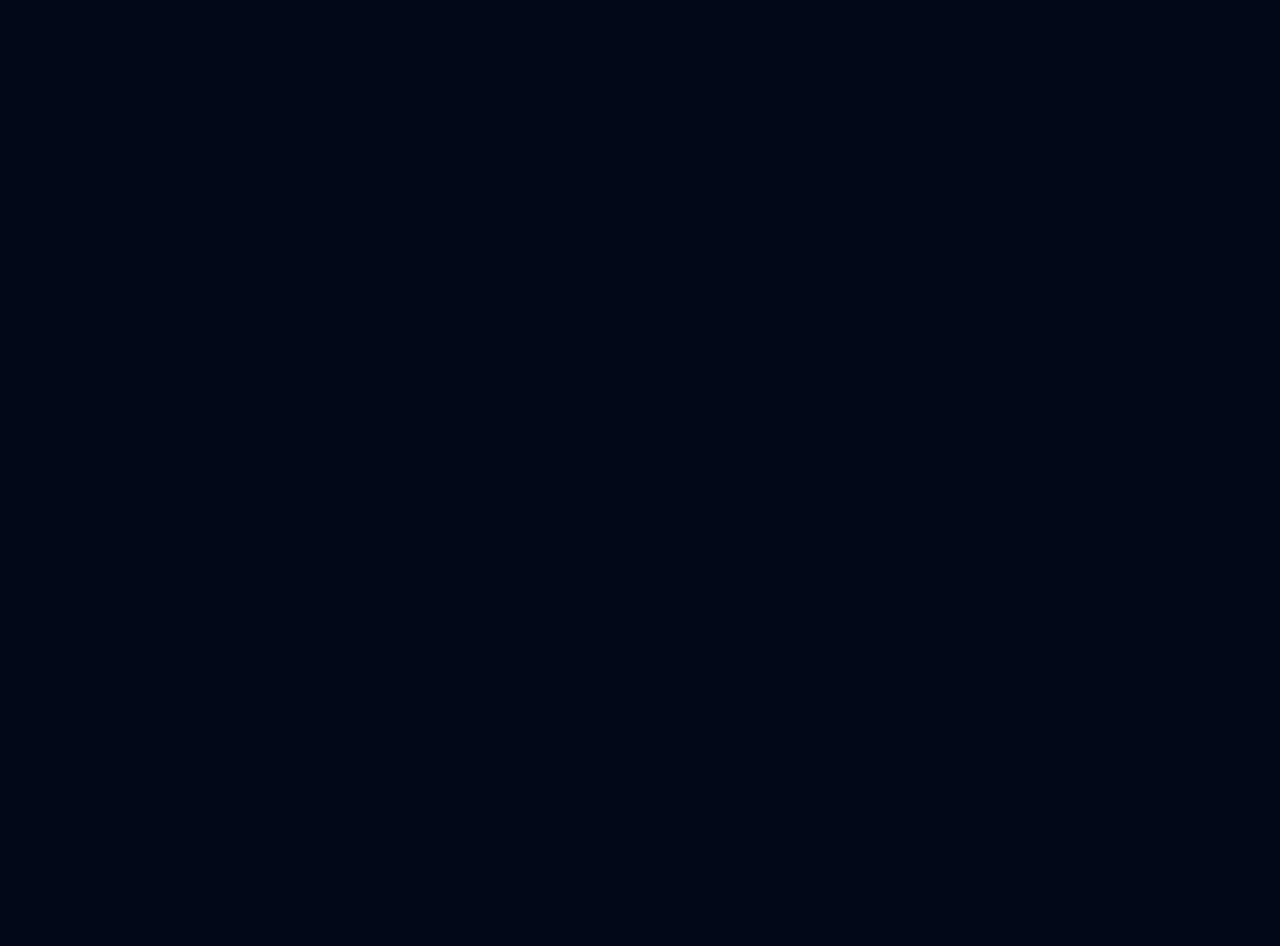
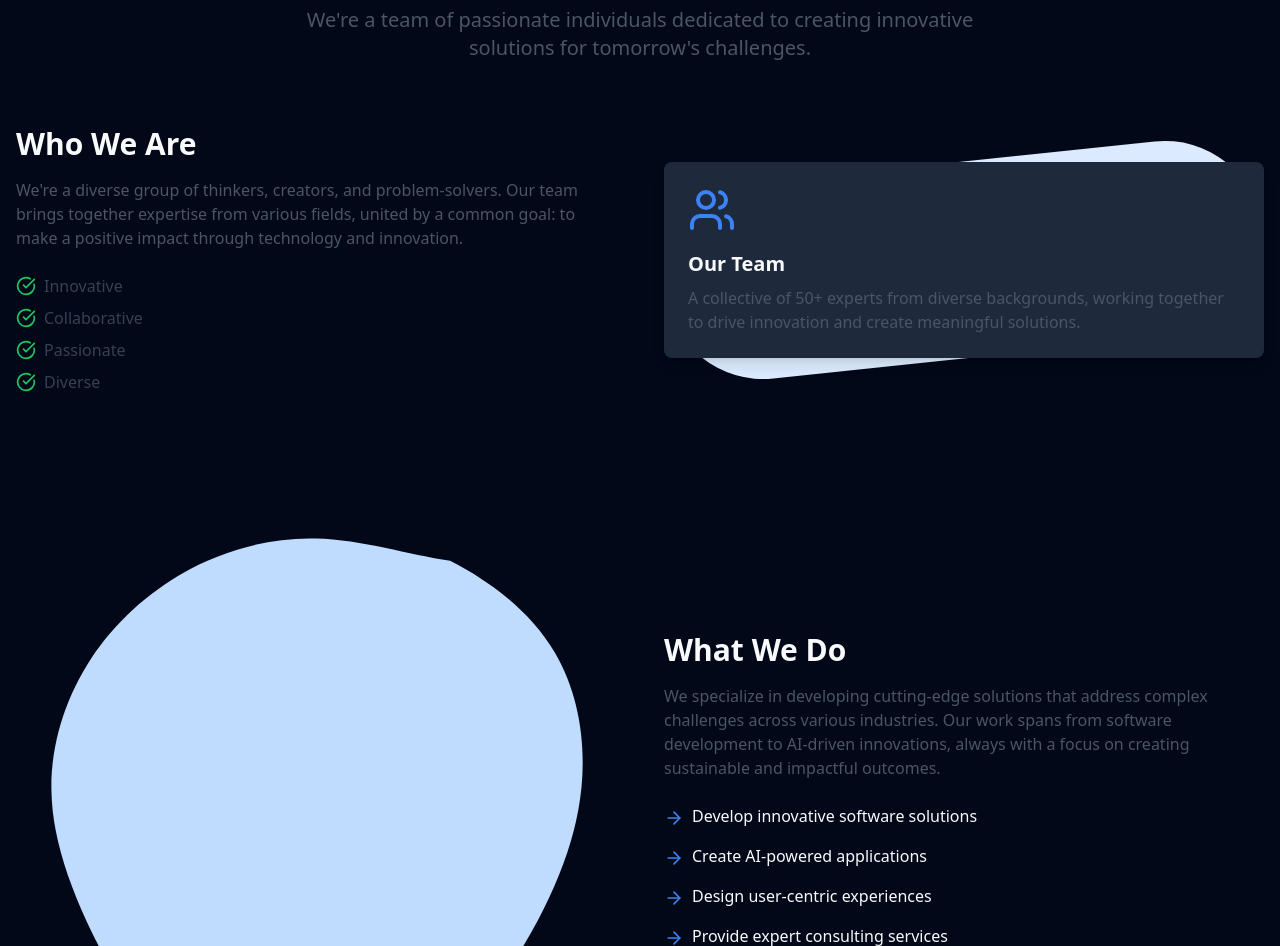
Before and after one commit to D3V-Legion/Open-Startup-Frontend, a React (Vite) app in the folder vite-project/: page /about in a window 1280 px wide. Shown: the part 186-1132 px from the top of the page. Before the commit the page ends 800 px from the top, so only its background shows below. Built offline with nearby package versions, Linux system fonts and the light colour scheme.

Commit message:
creacion inicial de about-page

```diff
--- a/vite-project/src/pages/About.tsx
+++ b/vite-project/src/pages/About.tsx
@@ -1,9 +1,70 @@
-import React from 'react'
+import { ArrowRight, CheckCircle, Users } from "lucide-react"
 
-const About = () => {
+export default function AboutUs() {
   return (
-    <div>About</div>
+    <div className="min-h-screen bg-gradient-to-b">
+      <main className="container mx-auto px-4 py-16">
+        <section className="text-center mb-16">
+          <h1 className="text-4xl font-bold mb-4">About Us</h1>
+          <p className="text-xl text-gray-600 max-w-2xl mx-auto">
+            We're a team of passionate individuals dedicated to creating innovative solutions for tomorrow's challenges.
+          </p>
+        </section>
+
+        <section className="grid md:grid-cols-2 gap-12 items-center mb-24">
+          <div>
+            <h2 className="text-3xl font-semibold mb-4">Who We Are</h2>
+            <p className="text-gray-600 mb-6">
+              We're a diverse group of thinkers, creators, and problem-solvers. Our team brings together expertise from various fields, united by a common goal: to make a positive impact through technology and innovation.
+            </p>
+            <ul className="space-y-2">
+              {["Innovative", "Collaborative", "Passionate", "Diverse"].map((trait) => (
+                <li key={trait} className="flex items-center text-gray-700">
+                  <CheckCircle className="text-green-500 mr-2" size={20} />
+                  {trait}
+                </li>
+              ))}
+            </ul>
+          </div>
+          <div className="relative">
+            <div className="absolute inset-0 bg-blue-100 rounded-full transform -rotate-6"></div>
+            <div className="relative bg-muted shadow-lg rounded-lg p-6">
+              <Users size={48} className="text-blue-500 mb-4" />
+              <h3 className="text-xl font-semibold mb-2">Our Team</h3>
+              <p className="text-gray-600">
+                A collective of 50+ experts from diverse backgrounds, working together to drive innovation and create meaningful solutions.
+              </p>
+            </div>
+          </div>
+        </section>
+
+        <section className="grid md:grid-cols-2 gap-12 items-center">
+          <div className="order-2 md:order-1">
+            <svg className="w-full h-auto" viewBox="0 0 200 200" xmlns="http://www.w3.org/2000/svg">
+              <path fill="#BFDBFE" d="M44.7,-76.4C58.8,-69.2,71.8,-59.1,79.6,-45.8C87.4,-32.6,90,-16.3,88.5,-0.9C87,14.6,81.4,29.2,74.1,43.2C66.7,57.2,57.6,70.6,45,78.3C32.4,86,16.2,88,-0.4,88.7C-17,89.4,-34,88.8,-47.1,81.2C-60.2,73.6,-69.4,59,-76.4,43.9C-83.3,28.8,-88,14.4,-88.2,-0.1C-88.4,-14.6,-84,-29.2,-76.3,-41.7C-68.6,-54.2,-57.6,-64.6,-44.7,-72.1C-31.8,-79.6,-15.9,-84.2,-0.2,-83.8C15.5,-83.5,30.9,-78.3,44.7,-76.4Z" transform="translate(100 100)" />
+            </svg>
+          </div>
+          <div className="order-1 md:order-2">
+            <h2 className="text-3xl font-semibold mb-4">What We Do</h2>
+            <p className="text-gray-600 mb-6">
+              We specialize in developing cutting-edge solutions that address complex challenges across various industries. Our work spans from software development to AI-driven innovations, always with a focus on creating sustainable and impactful outcomes.
+            </p>
+            <ul className="space-y-4">
+              {[
+                "Develop innovative software solutions",
+                "Create AI-powered applications",
+                "Design user-centric experiences",
+                "Provide expert consulting services"
+              ].map((service, index) => (
+                <li key={index} className="flex items-start">
+                  <ArrowRight className="text-blue-500 mr-2 mt-1 flex-shrink-0" size={20} />
+                  <span>{service}</span>
+                </li>
+              ))}
+            </ul>
+          </div>
+        </section>
+      </main>
+    </div>
   )
 }
-
-export default About
```
Also changed, not shown: vite-project/public/about.png (added).
